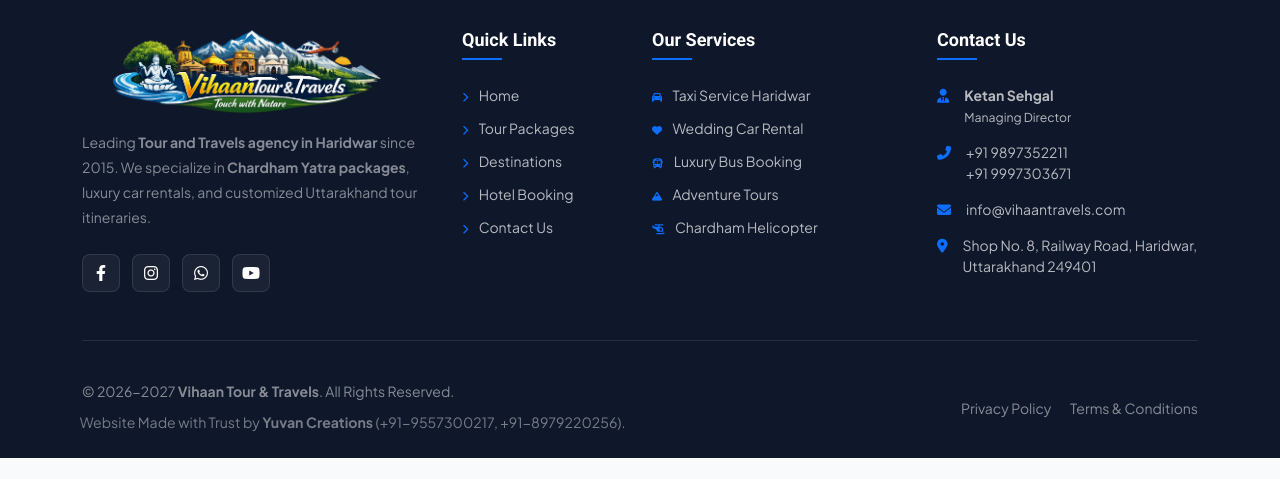
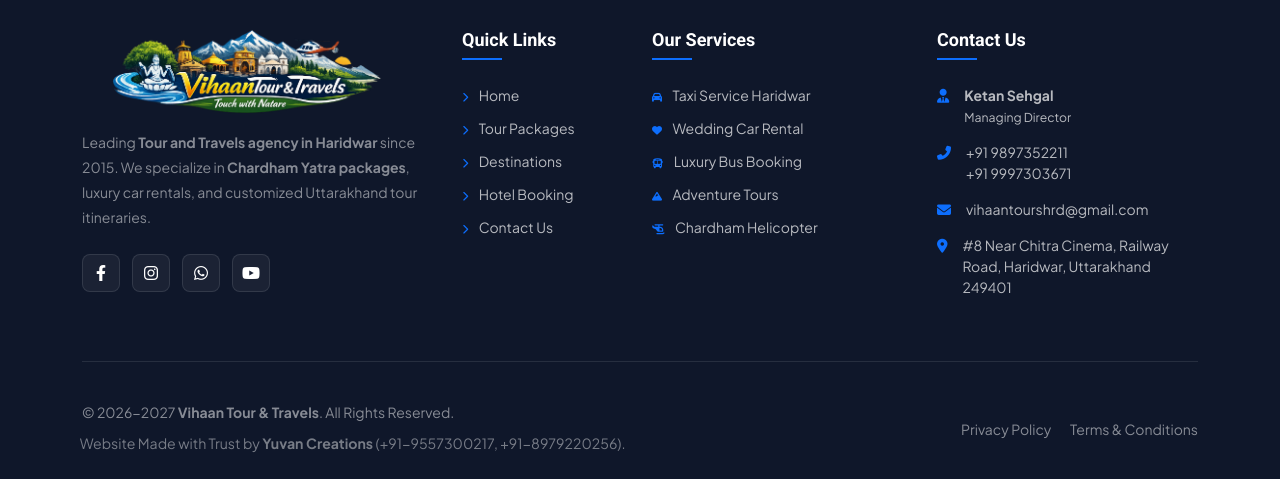
Before and after one commit to yuvancreations/vihaantourandtravels, a plain HTML site: page index.html in a window 1280 px wide. Shown: the part 6403-6882 px from the top of the page. Before the commit the page ends 6861 px from the top, so only its background shows below. Drawn offline with nearby package versions, Linux system fonts and the light colour scheme.

Commit message:
Refactor footer HTML and CSS styles

```diff
--- a/footer.html
+++ b/footer.html
@@ -188,11 +188,11 @@
                 </div>
                 <div class="contact-item">
                     <i class="fas fa-envelope"></i>
-                    <a href="mailto:info@vihaantravels.com">info@vihaantravels.com</a>
+                    <a href="mailto:info@vihaantravels.com">vihaantourshrd@gmail.com</a>
                 </div>
                 <div class="contact-item">
                     <i class="fas fa-map-marker-alt"></i>
-                    <span>Shop No. 8, Railway Road, Haridwar, Uttarakhand 249401</span>
+                    <span>#8 Near Chitra Cinema, Railway Road, Haridwar, Uttarakhand 249401</span>
                 </div>
             </div>
         </div>
@@ -239,4 +239,5 @@
     mybutton.addEventListener("click", function () {
         window.scrollTo({ top: 0, behavior: "smooth" });
     });
+
 </script>
```
